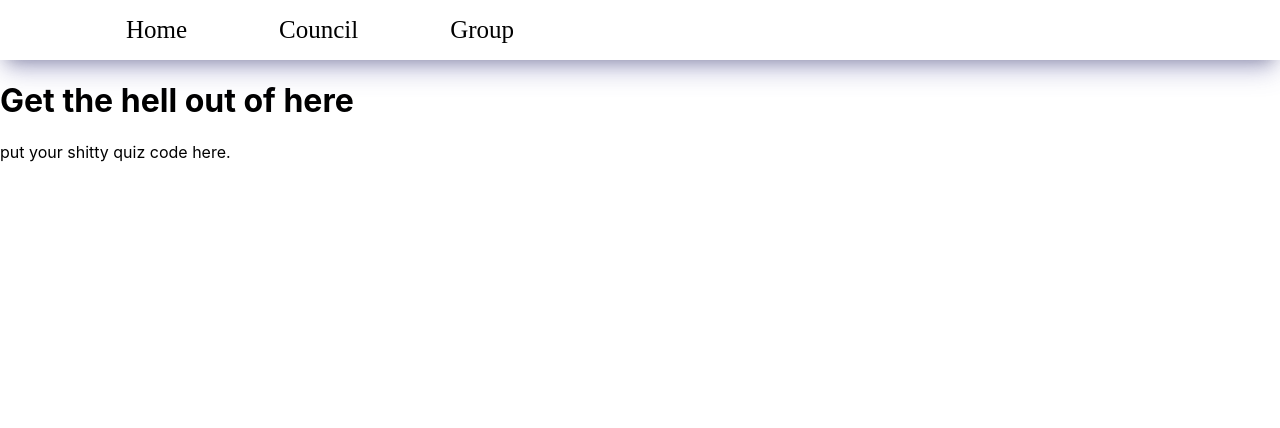
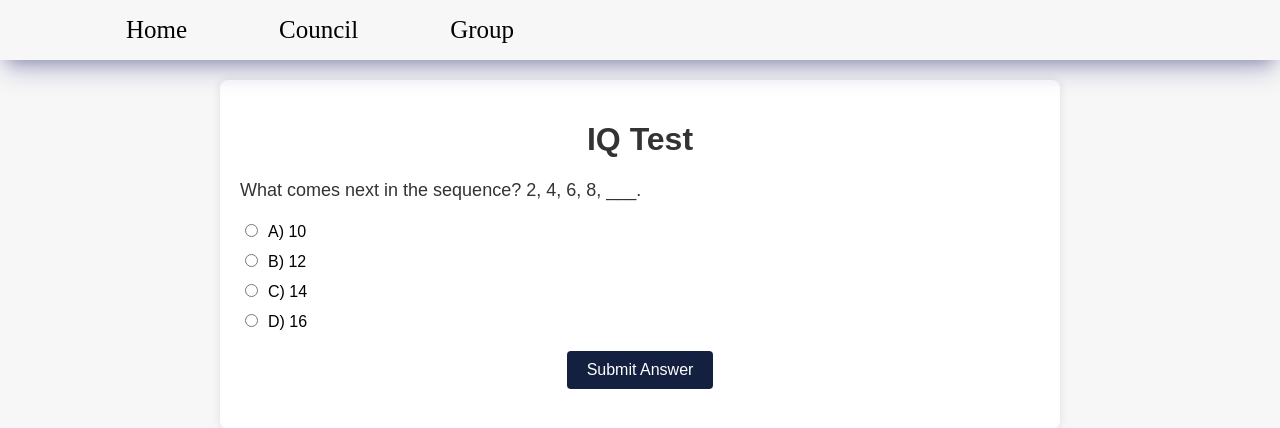
Before and after one commit to Khizarshah01/innovo24, a React (Create React App) app: page /council in a window 1280 px wide. Shown: the top 428 px of the page. Built offline with nearby package versions, Linux system fonts and the light colour scheme.

Commit message:
added test page

```diff
--- a/src/components/Council/Test.jsx
+++ b/src/components/Council/Test.jsx
@@ -1,10 +1,71 @@
-function start_test() {
+import React, { useState, useEffect } from 'react';
+import './styles.css'; // Import CSS file
+import quest from './questions.json';
+
+const Test = () => {
+    const [questions, setQuestions] = useState([]);
+    const [score, setScore] = useState(0);
+    const [currentQuestionIndex, setCurrentQuestionIndex] = useState(0);
+    const [userAnswer, setUserAnswer] = useState('');
+    const [showResult, setShowResult] = useState(false); // Define showResult state
+    const resultElem = <div id="result"></div>;
+
+    useEffect(() => {
+        loadQuestions();
+    }, []);
+
+    const loadQuestions = () => {
+                setQuestions(quest.questions);
+    };
+
+    const handleOptionChange = (e) => {
+        setUserAnswer(e.target.value);
+    };
+
+    const submitAnswer = () => {
+        if (!userAnswer) {
+            alert("Please select an option.");
+            return;
+        }
+        const correctAnswer = questions[currentQuestionIndex].answer;
+        if (userAnswer.trim() === correctAnswer.trim()) {
+            setScore(score + 1);
+        }
+        if (currentQuestionIndex < questions.length - 1) {
+            setCurrentQuestionIndex(currentQuestionIndex + 1);
+        } else {
+            setShowResult(true);
+        }
+        setUserAnswer('');
+    };
+
     return (
-        <div>
-            <h1>Get the hell out of here</h1>
-            put your shitty quiz code here.
+        <div className="container1">
+            <h1>IQ Test</h1>
+            {questions.length > 0 && (
+                <div>
+                    <div id="question">{questions[currentQuestionIndex]?.question}</div>
+                    <div id="options">
+                        {questions[currentQuestionIndex]?.options.map((option, index) => (
+                            <div className="option" key={index}>
+                                <input
+                                    type="radio"
+                                    id={`option${index}`}
+                                    name="option"
+                                    value={option}
+                                    checked={userAnswer === option}
+                                    onChange={handleOptionChange}
+                                />
+                                <label htmlFor={`option${index}`}>{option}</label>
+                            </div>
+                        ))}
+                    </div>
+                    <button id="submitBtn" onClick={submitAnswer}>Submit Answer</button>
+                </div>
+            )}
+            {showResult && resultElem} {/* Render resultElem conditionally */}
         </div>
-    )
-}
+    );
+};
 
-export default start_test
+export default Test;
--- /dev/null
+++ b/src/components/Council/questions.json
@@ -0,0 +1,104 @@
+{
+    "questions": [
+        {
+            "question": "What comes next in the sequence? 2, 4, 6, 8, ___.",
+            "options": [
+                "A) 10",
+                "B) 12",
+                "C) 14",
+                "D) 16"
+            ],
+            "answer": "B) 12"
+        },
+        {
+            "question": "Which of the following words is most similar in meaning to \"diligent\"?",
+            "options": [
+                "A) Lazy",
+                "B) Hardworking",
+                "C) Careless",
+                "D) Passive"
+            ],
+            "answer": "B) Hardworking"
+        },
+        {
+            "question": "What is the antonym of the word \"benevolent\"?",
+            "options": [
+                "A) Kind",
+                "B) Generous",
+                "C) Malevolent",
+                "D) Compassionate"
+            ],
+            "answer": "C) Malevolent"
+        },
+        {
+            "question": "Complete the analogy: Apple is to fruit as potato is to ________.",
+            "options": [
+                "A) Vegetable",
+                "B) Meat",
+                "C) Grain",
+                "D) Dairy"
+            ],
+            "answer": "A) Vegetable"
+        },
+        {
+            "question": "Which of the following words means the opposite of \"fastidious\"?",
+            "options": [
+                "A) Meticulous",
+                "B) Sloppy",
+                "C) Careful",
+                "D) Picky"
+            ],
+            "answer": "B) Sloppy"
+        },
+        {
+            "question": "What is the synonym for the word \"exuberant\"?",
+            "options": [
+                "A) Sad",
+                "B) Energetic",
+                "C) Tired",
+                "D) Boring"
+            ],
+            "answer": "B) Energetic"
+        },
+        {
+            "question": "Identify the odd word out: Apple, Orange, Banana, Chair, Pear",
+            "options": [
+                "A) Apple",
+                "B) Chair",
+                "C) Orange",
+                "D) Pear"
+            ],
+            "answer": "B) Chair"
+        },
+        {
+            "question": "Which word does not belong in the group? Cat, Dog, Bird, Banana, Mouse",
+            "options": [
+                "A) Bird",
+                "B) Banana",
+                "C) Cat",
+                "D) Mouse"
+            ],
+            "answer": "B) Banana"
+        },
+        {
+            "question": "Choose the correct spelling:",
+            "options": [
+                "A) Pheonix",
+                "B) Phenoix",
+                "C) Phoenix",
+                "D) Phenix"
+            ],
+            "answer": "C) Phoenix"
+        },
+        {
+            "question": "Complete the sentence: The concert was ________, and everyone had a great time.",
+            "options": [
+                "A) Boring",
+                "B) Exciting",
+                "C) Tedious",
+                "D) Monotonous"
+            ],
+            "answer": "B) Exciting"
+        }
+    ]
+}
--- /dev/null
+++ b/src/components/Council/styles.css
@@ -0,0 +1,54 @@
+body {
+            font-family: Arial, sans-serif;
+            background-color: #f7f7f7;
+            margin: 0;
+            padding: 0;
+        }
+        .container1 {
+            display: block;
+            max-width: 800px;
+            margin: 20px auto;
+            background-color: #fff;
+            padding: 20px;
+            border-radius: 8px;
+            box-shadow: 0 0 10px rgba(0, 0, 0, 0.1);
+        }
+        h1 {
+            text-align: center;
+            color: #333;
+        }
+        #question {
+            margin-bottom: 20px;
+            font-size: 18px;
+            color: #333;
+        }
+        .option {
+            margin-bottom: 10px;
+        }
+        input[type="radio"] {
+            margin-right: 10px;
+        }
+        label {
+            cursor: pointer;
+        }
+        #submitBtn {
+            display: block;
+            margin: 20px auto;
+            padding: 10px 20px;
+            background-color: #14203f;
+            color: #fff;
+            border: none;
+            border-radius: 4px;
+            cursor: pointer;
+            font-size: 16px;
+        }
+        #submitBtn:hover {
+            background-color: #14203fcc;
+
+        }
+        #result {
+            text-align: center;
+            font-size: 20px;
+            color: #333;
+            margin-top: 20px;
+        }
```
